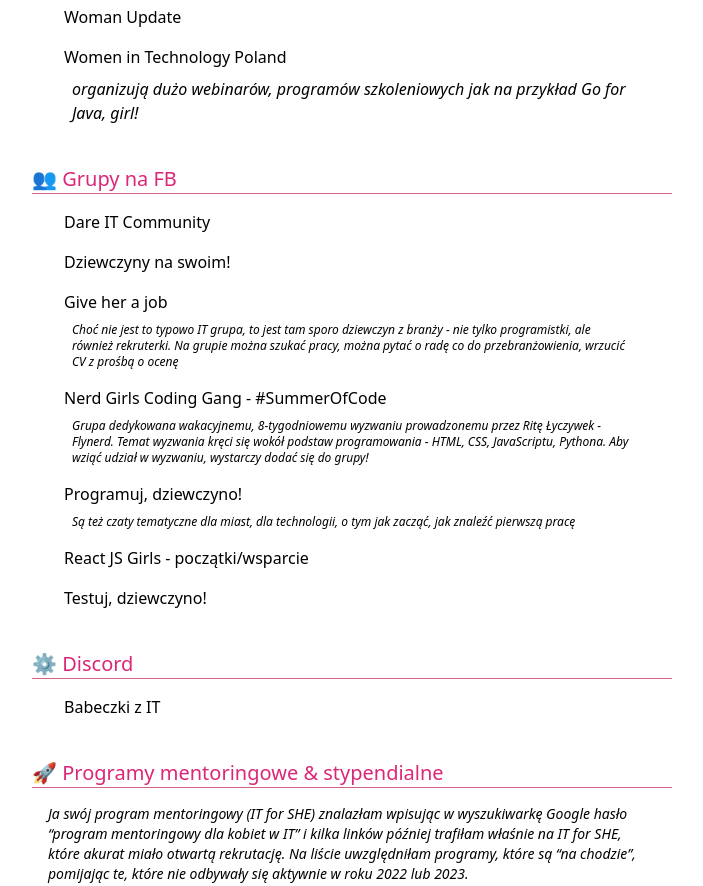
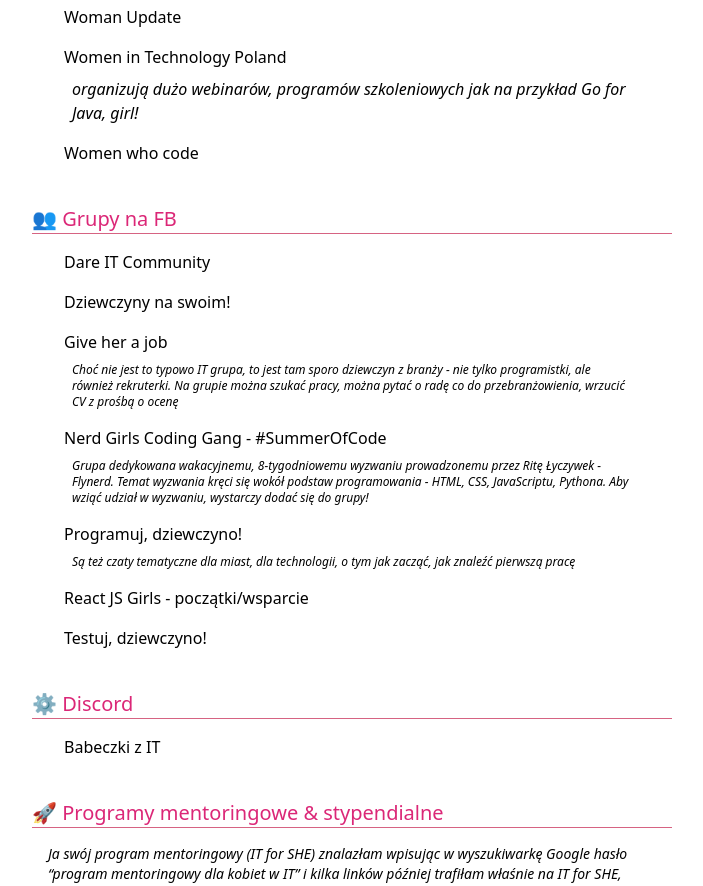
Before and after one commit to pinkjagnie/my-portfolio-site, a Next.js app: page /spolecznosc-kobiet-w-it in a window 1280 px wide. Shown: the part 1340-2226 px from the top of the page, without its empty margins (288-991 px from the left). Built offline with nearby package versions, Linux system fonts and the light colour scheme.

Commit message:
Female IT: add new organization to Organizations

```diff
--- a/src/components/spolecznosc-kobiet-w-it/Organizations.js
+++ b/src/components/spolecznosc-kobiet-w-it/Organizations.js
@@ -36,6 +36,7 @@
           <Link href="https://www.womenintechnology.pl/" target="_blank" rel="noopener noreferrer" className="block cursor-pointer lg:hover:text-pink-700">Women in Technology Poland</Link>
           <p className="px-2 pt-2 italic">organizują dużo webinarów, programów szkoleniowych jak na przykład<Link href="https://www.womenintechnology.pl/go-for-java-girl " target="_blank" rel="noopener noreferrer" className="cursor-pointer lg:hover:text-pink-700"> Go for Java, girl!</Link></p>
         </div>
+        <Link href="https://www.womenwhocode.com/" target="_blank" rel="noopener noreferrer" className="block pt-4 cursor-pointer lg:hover:text-pink-700">Women who code</Link>
 
       </div>
 
```
